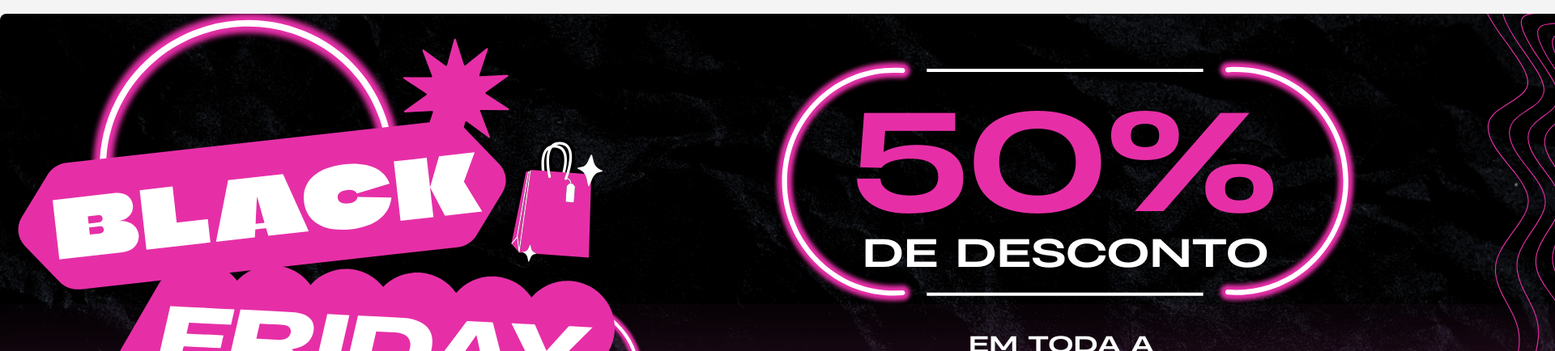
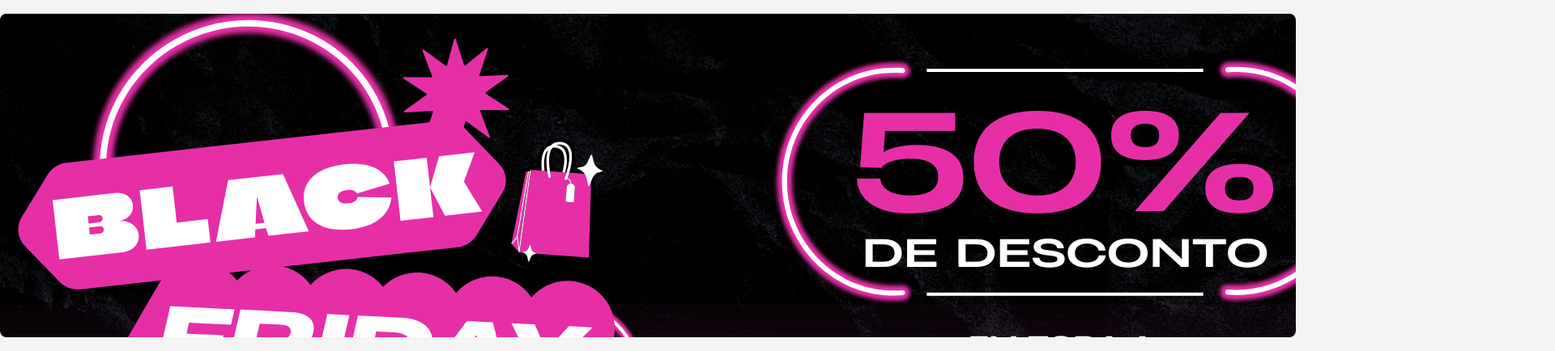
Before and after one commit to Dayvson-Silva/site-de-relogio, a plain HTML site: page index.html in a window 1280 px wide. Shown: the part 61-495 px from the top of the page at 81% size, 1920 px wide, since content can reach past the window. Drawn offline with Linux system fonts and the light colour scheme.

Commit message:
Update styles.css
mudando a largura das imagens

```diff
--- a/styles.css
+++ b/styles.css
@@ -45,10 +45,10 @@ header nav ul li a:hover {
     color: #ddd;
 }
 
-/* Carrossel */
+
 .carousel {
-    width: 2000px;
-    height: 600px;
+    width: 1600px;
+    height: 400px;
     overflow: hidden;
     margin: 20px auto;
     position: relative;
```
